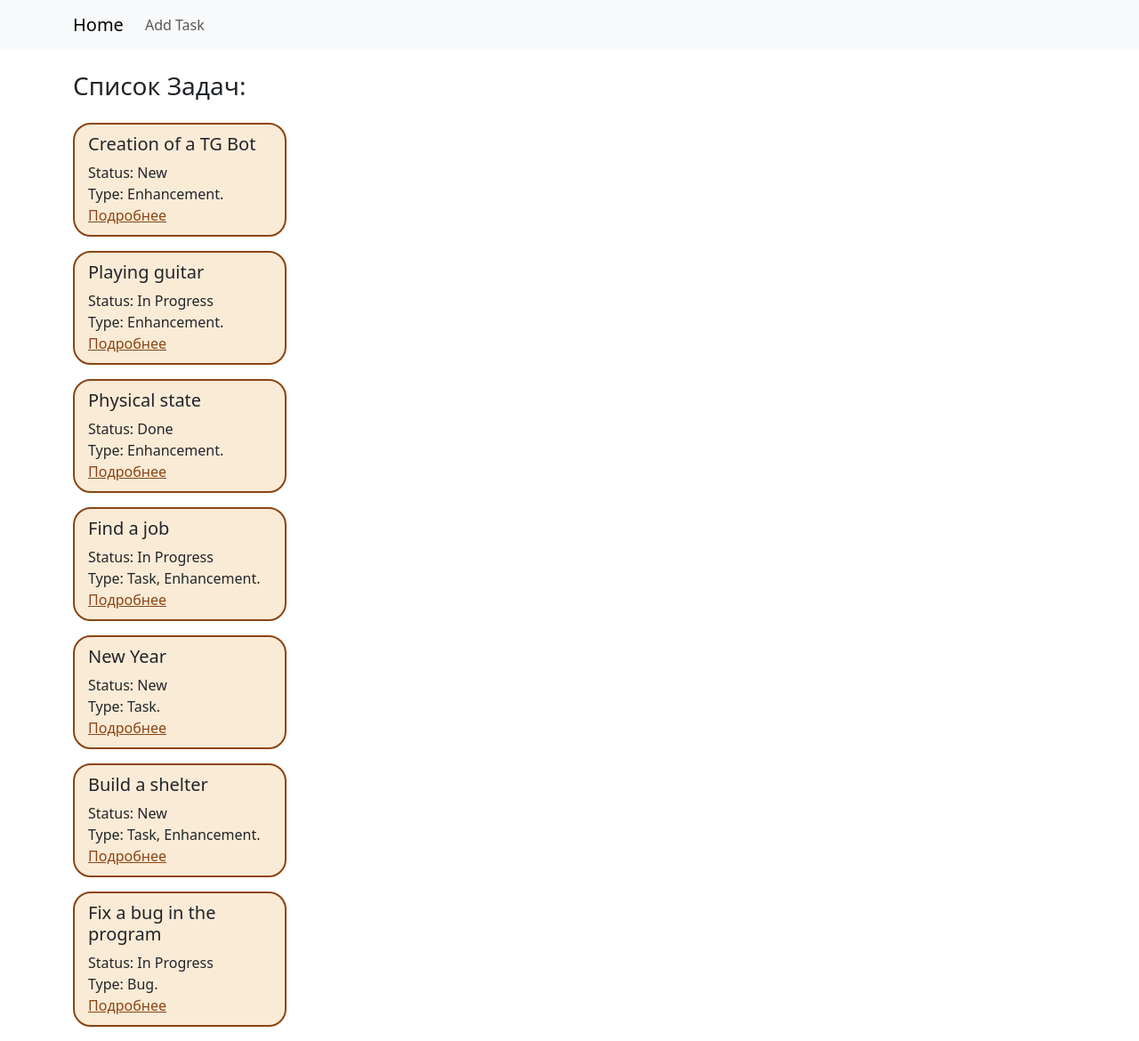
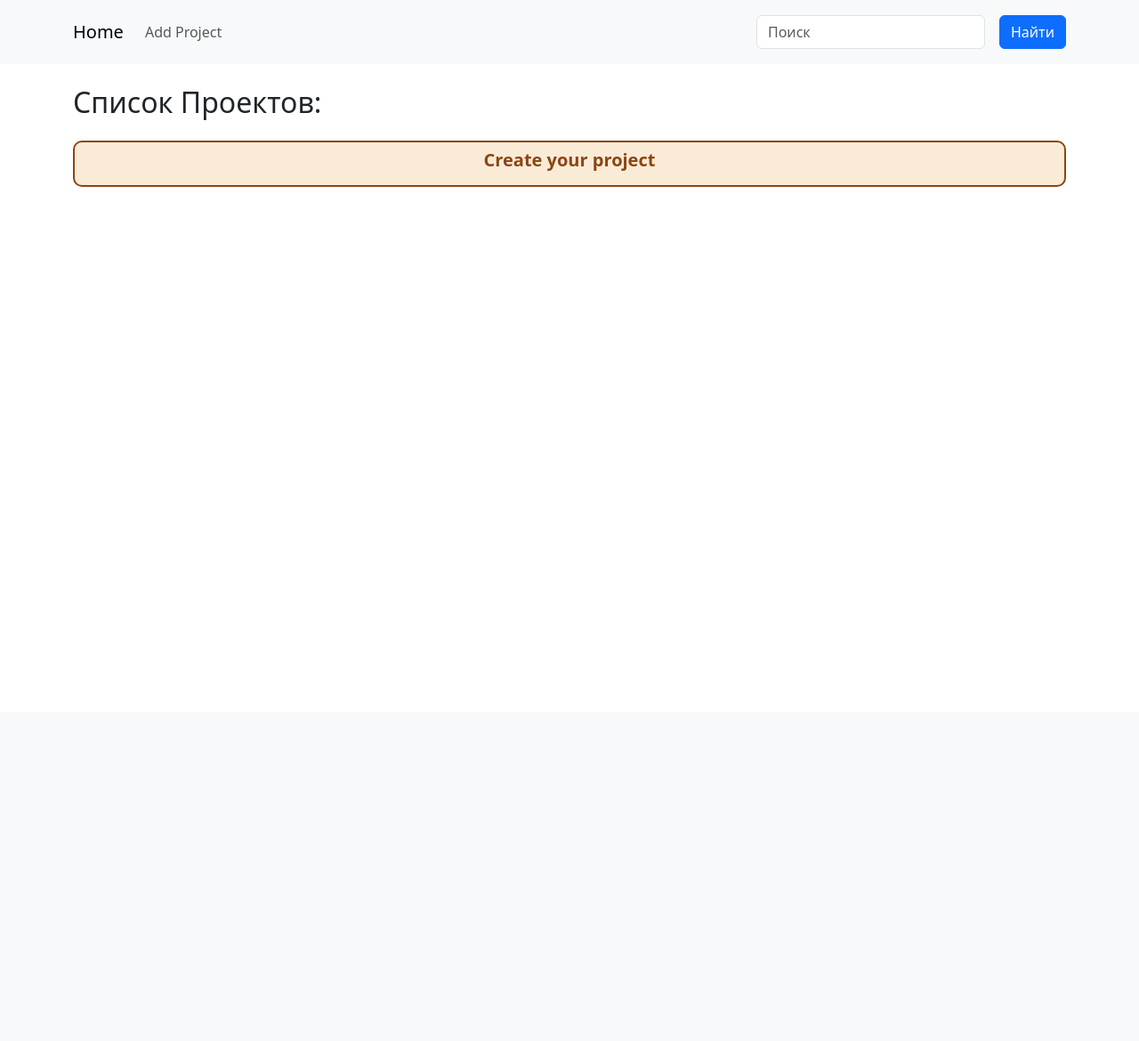
Before and after one commit to DEMOHCHIK/homework_62_maksim_simonov, a Django app: page / in a window 1280 px wide. Shown: the whole page at 89% size. After the commit the page ends 210 px from the top, so only its background shows below. Run offline with Django 5.2, Linux system fonts and the light colour scheme; data comes from the database, SQL or seed files in the repository.

Commit message:
Выполнил 2-3 этапы 59 ДЗ: написал все необходимые круды для проектов, а так же заменил круды для задач

```diff
--- a/templates/base.html
+++ b/templates/base.html
@@ -11,26 +11,26 @@
 </head>
 <body>
 {% block nav %}
-    <nav class="navbar navbar-expand-lg bg-body-tertiary mb-4">
+    <nav class="navbar navbar-expand-lg bg-body-tertiary p-3 mb-4">
         <div class="container">
             <a class="navbar-brand" href="/">Home</a>
             <button class="navbar-toggler" type="button" data-bs-toggle="collapse" data-bs-target="#navbarNav"
                     aria-controls="navbarNav" aria-expanded="false" aria-label="Toggle navigation">
                 <span class="navbar-toggler-icon"></span>
             </button>
-            <div class="collapse navbar-collapse" id="navbarNav">
+            <div class="collapse navbar-collapse justify-content-between" id="navbarNav">
                 <div class="navbar-nav">
                     {% block menu %}
-                        <a class="nav-link" href="{% url 'add-task' %}">Add Task</a>
                     {% endblock %}
                 </div>
+                {% block search %}
+                {% endblock %}
             </div>
         </div>
     </nav>
 {% endblock %}
 <div class="container">
     {% block main %}
-
     {% endblock %}
 </div>
 
--- a/templates/home.html
+++ /dev/null
@@ -1,18 +0,0 @@
-{% extends 'base.html' %}
-{% block main %}
-    <h3 class="mb-4">Список Задач:</h3>
-    <div class="task_list">
-        {% for task in tasks %}
-            <div class="task mb-3">
-                <h5>{{ task.title }}</h5>
-                <span>Status: {{ task.status.name }}</span><br>
-                <span>Type:
-                    {% for type in task.types.all %}
-                	    {{ type.name }}{% if forloop.last %}.{% else %},{% endif %}
-                    {% endfor %}
-                </span><br>
-                <a href="{% url 'task-detail' pk=task.pk %}" style="color: saddlebrown">Подробнее</a>
-            </div>
-        {% endfor %}
-    </div>
-{% endblock %}
--- a/templates/add_task.html
+++ b/templates/projects/add_project.html
@@ -1,10 +1,10 @@
 {% extends 'base.html' %}
 {% block main %}
-    <h2>Добавить Задачу:</h2>
+    <h2>Создать Проект:</h2>
     <form method="post" style="display: inline">
         {% csrf_token %}
-        {% include 'partial/task_form.html' %}
-        <button type="submit" class="btn btn-primary">Добавить</button>
+        {% include 'partial/project_form.html' %}
+        <button type="submit" class="btn btn-primary">Создать</button>
     </form>
     <a class="btn btn-danger ms-3" href="{% url 'home' %}">Отмена</a>
 {% endblock %}
--- /dev/null
+++ b/templates/projects/home.html
@@ -0,0 +1,26 @@
+{% extends 'base.html' %}
+{% block menu %}
+    <a class="nav-link" href="{% url 'add_project' %}">Add Project</a>
+{% endblock %}
+{% block search %}
+    <form method="get" class="d-flex">
+        <div class="form-group">
+            <input type="text" name="q" class="form-control" placeholder="Поиск" value="{{ search_form.q.value }}">
+        </div>
+        <button type="submit" class="ms-3 btn btn-primary">Найти</button>
+    </form>
+{% endblock %}
+{% block main %}
+    {% if projects %}
+        <h2 class="mb-4">Список Проектов:</h2>
+        {% for project in projects %}
+            <div class="project_card p-2 mb-3" style="text-align: center; border: 2px solid saddlebrown;
+border-radius: 10px; background-color: antiquewhite; align-items: center">
+                <a href="{% url 'project_detail' pk=project.pk %}"
+                   style="color: saddlebrown; text-decoration: none"><h5><b>{{ project.name }}</b></h5></a>
+            </div>
+        {% endfor %}
+    {% else %}
+        <h3>Проектов не найдено.</h3>
+    {% endif %}
+{% endblock %}
--- a/templates/task_delete.html
+++ b/templates/tasks/task_delete.html
@@ -2,9 +2,9 @@
 
 {% block main %}
   <h3 class="mb-4">Вы уверены, что хотите удалить задачу "{{ task.title }}"?</h3>
-  <form style="display: inline" method="post" action="{% url 'task-delete' pk=task.pk %}">
+  <form style="display: inline" method="post" action="{% url 'task_delete' pk=task.pk %}">
       {% csrf_token %}
       <button class="btn btn-danger" type="submit">Удалить</button>
   </form>
-  <a class="btn btn-primary ms-3" href="{% url 'task-detail' pk=task.pk %}">Отмена</a>
+  <a class="btn btn-primary ms-3" href="{% url 'task_detail' pk=task.pk %}">Отмена</a>
 {% endblock %}
--- a/templates/task_edit.html
+++ b/templates/tasks/task_edit.html
@@ -4,7 +4,7 @@
     <form method="post" style="display: inline">
         {% csrf_token %}
         {% include 'partial/task_form.html' %}
-        <button type="submit" class="btn btn-primary">Изменить</button>
+        <button type="submit" class="btn btn-primary">Сохранить</button>
     </form>
-    <a class="btn btn-danger ms-3" href="{% url 'task-detail' pk=task.pk %}">Отмена</a>
+    <a class="btn btn-danger ms-3" href="{% url 'task_detail' pk=task.pk %}">Отмена</a>
 {% endblock %}
--- a/webapp/forms.py
+++ b/webapp/forms.py
@@ -1,5 +1,5 @@
 from django import forms
-from .models import Status, Type, Task
+from .models import Status, Type, Task, Project
 
 
 class StatusForm(forms.ModelForm):
@@ -26,3 +26,19 @@ class TaskForm(forms.ModelForm):
             'status': 'Статус',
             'types': 'Типы'
         }
+
+
+class ProjectForm(forms.ModelForm):
+    class Meta:
+        model = Project
+        fields = ['start_date', 'end_date', 'name', 'description']
+        labels = {
+            'start_date': 'Дата начала',
+            'end_date': 'Дата окончания',
+            'name': 'Наименование',
+            'description': 'Описание',
+        }
+
+
+class ProjectSearchForm(forms.Form):
+    q = forms.CharField(label='Поиск', required=False, widget=forms.TextInput(attrs={'class': 'form-control'}))
--- a/webapp/static/css/style.css
+++ b/webapp/static/css/style.css
@@ -2,6 +2,4 @@
     background-color: antiquewhite;
     border: 2px solid saddlebrown;
     border-radius: 20px;
-    width: 240px;
-    padding: 10px 15px;
 }
--- a/webapp/urls.py
+++ b/webapp/urls.py
@@ -1,11 +1,16 @@
 from django.urls import path
-from webapp.views import TaskListView, TaskDetailView, TaskAddView, TaskDeleteView, TaskEditView
+from webapp.views import ProjectListView, ProjectDetailView, ProjectCreateView, ProjectUpdateView, ProjectDeleteView, \
+    TaskDetailView, TaskCreateView, TaskDeleteView, TaskUpdateView
 
 urlpatterns = [
-    path('', TaskListView.as_view()),
-    path('tasks/', TaskListView.as_view(), name='home'),
-    path('tasks/create/', TaskAddView.as_view(), name='add-task'),
-    path('tasks/<int:pk>/delete/', TaskDeleteView.as_view(), name='task-delete'),
-    path('tasks/<int:pk>/edit/', TaskEditView.as_view(), name='task-edit'),
-    path('tasks/<int:pk>/', TaskDetailView.as_view(), name='task-detail')
+    path('', ProjectListView.as_view()),
+    path('projects/', ProjectListView.as_view(), name='home'),
+    path('projects/<int:pk>/', ProjectDetailView.as_view(), name='project_detail'),
+    path('projects/<int:pk>/edit/', ProjectUpdateView.as_view(), name='project_edit'),
+    path('projects/create/', ProjectCreateView.as_view(), name='add_project'),
+    path('projects/<int:pk>/delete/', ProjectDeleteView.as_view(), name='project_delete'),
+    path('projects/<int:pk>/tasks/add/', TaskCreateView.as_view(), name='add_task'),
+    path('tasks/<int:pk>/delete/', TaskDeleteView.as_view(), name='task_delete'),
+    path('tasks/<int:project_pk>/<int:pk>/edit/', TaskUpdateView.as_view(), name='task_edit'),
+    path('tasks/<int:pk>/', TaskDetailView.as_view(), name='task_detail')
 ]
--- a/webapp/views.py
+++ b/webapp/views.py
@@ -1,70 +1,120 @@
-from django.shortcuts import render, redirect
-from django.views.generic import TemplateView, View
-from django.shortcuts import get_object_or_404
-from .forms import TaskForm
-from .models import Task
+# from django.shortcuts import render, redirect, get_object_or_404
+from django.views.generic import DetailView, CreateView, DeleteView, UpdateView, ListView
+from webapp.forms import TaskForm, ProjectSearchForm, ProjectForm
+from webapp.models import Task, Project
+from django.urls import reverse_lazy
 
 
-class TaskListView(TemplateView):
-    template_name = 'home.html'
+# --- task_views ---
+
+class TaskDetailView(DetailView):
+    model = Task
+    template_name = 'tasks/task_detail.html'
+    context_object_name = 'task'
 
     def get_context_data(self, **kwargs):
         context = super().get_context_data(**kwargs)
-        context['tasks'] = Task.objects.all()
+        project = self.object.project
+        context['project'] = project
         return context
 
 
-class TaskDetailView(TemplateView):
-    template_name = 'task_detail.html'
+class TaskCreateView(CreateView):
+    model = Task
+    form_class = TaskForm
+    template_name = 'tasks/add_task.html'
+
+    def form_valid(self, form):
+        form.instance.project_id = self.kwargs.get('pk')
+        return super().form_valid(form)
+
+    def get_success_url(self):
+        return reverse_lazy('project_detail', kwargs={'pk': self.kwargs.get('pk')})
 
     def get_context_data(self, **kwargs):
         context = super().get_context_data(**kwargs)
-        task_id = kwargs.get('pk')
-        task = get_object_or_404(Task, pk=task_id)
-        context['task'] = task
+        context['project'] = Project.objects.get(pk=self.kwargs.get('pk'))
         return context
 
 
-class TaskAddView(TemplateView):
-    template_name = 'add_task.html'
+class TaskDeleteView(DeleteView):
+    model = Task
+    template_name = 'tasks/task_delete.html'
 
-    def get(self, request, *args, **kwargs):
-        form = TaskForm()
-        return render(request, self.template_name, {'form': form})
-
-    def post(self, request, *args, **kwargs):
-        form = TaskForm(request.POST)
-        if form.is_valid():
-            form.save()
-            return redirect('home')
-        return render(request, self.template_name, {'form': form})
+    def get_success_url(self):
+        project_pk = self.object.project.pk
+        return reverse_lazy('project_detail', kwargs={'pk': project_pk})
 
 
-class TaskDeleteView(View):
-    template_name = 'task_delete.html'
+class TaskUpdateView(UpdateView):
+    model = Task
+    form_class = TaskForm
+    template_name = 'tasks/task_edit.html'
 
-    def get(self, request, *args, **kwargs):
-        task = Task.objects.get(pk=kwargs['pk'])
-        return render(request, self.template_name, {'task': task})
+    def form_valid(self, form):
+        form.instance.project_id = self.kwargs.get('project_pk')
+        return super().form_valid(form)
 
-    def post(self, request, *args, **kwargs):
-        task = Task.objects.get(pk=kwargs['pk'])
-        task.delete()
-        return redirect('home')
+    def get_success_url(self):
+        return reverse_lazy('project_detail', kwargs={'pk': self.kwargs['project_pk']})
 
 
-class TaskEditView(View):
-    template_name = 'task_edit.html'
+class ProjectListView(ListView):
+    model = Project
+    template_name = 'projects/home.html'
+    context_object_name = 'projects'
+    paginate_by = 5
 
-    def get(self, request, *args, **kwargs):
-        task = Task.objects.get(pk=kwargs['pk'])
-        form = TaskForm(instance=task)
-        return render(request, self.template_name, {'form': form, 'task': task})
+    def get_queryset(self):
+        query = self.request.GET.get('q')
+        if query:
+            return Project.objects.filter(name__icontains=query) | Project.objects.filter(description__icontains=query)
+        return Project.objects.all()
 
-    def post(self, request, *args, **kwargs):
-        task = Task.objects.get(pk=kwargs['pk'])
-        form = TaskForm(request.POST, instance=task)
-        if form.is_valid():
-            form.save()
-            return redirect('home')
-        return render(request, self.template_name, {'form': form, 'task': task})
+    def get_context_data(self, **kwargs):
+        context = super().get_context_data(**kwargs)
+        initial_data = {'q': self.request.GET.get('q', '')}
+        context['search_form'] = ProjectSearchForm(initial=initial_data)
+        return context
+
+
+class ProjectDetailView(DetailView):
+    model = Project
+    template_name = 'projects/project_detail.html'
+    context_object_name = 'project'
+
+    def get_context_data(self, **kwargs):
+        context = super().get_context_data(**kwargs)
+        project = self.get_object()
+        context['tasks'] = project.task_set.all()
+        return context
+
+
+class ProjectCreateView(CreateView):
+    model = Project
+    form_class = ProjectForm
+    template_name = 'projects/add_project.html'
+    success_url = reverse_lazy('home')
+
+    def get_success_url(self):
+        return reverse_lazy('project_detail', kwargs={'pk': self.object.pk})
+
+
+class ProjectUpdateView(UpdateView):
+    model = Project
+    form_class = ProjectForm
+    template_name = 'projects/project_edit.html'
+
+    def get_success_url(self):
+        return reverse_lazy('project_detail', kwargs={'pk': self.object.pk})
+
+
+class ProjectDeleteView(DeleteView):
+    model = Project
+    template_name = 'projects/project_delete.html'
+    success_url = reverse_lazy('home')
+
+    def get_context_data(self, **kwargs):
+        context = super().get_context_data(**kwargs)
+        context['has_tasks'] = self.object.task_set.exists()
+        return context
```
Also changed, not shown: templates/partial/project_form.html (added, +15 -0 lines), templates/projects/project_delete.html (added, +12 -0 lines), templates/projects/project_detail.html (added, +36 -0 lines), templates/projects/project_edit.html (added, +10 -0 lines), templates/tasks/add_task.html (added, +10 -0 lines), templates/tasks/task_detail.html (renamed from templates/task_detail.html, +5 -2 lines).
